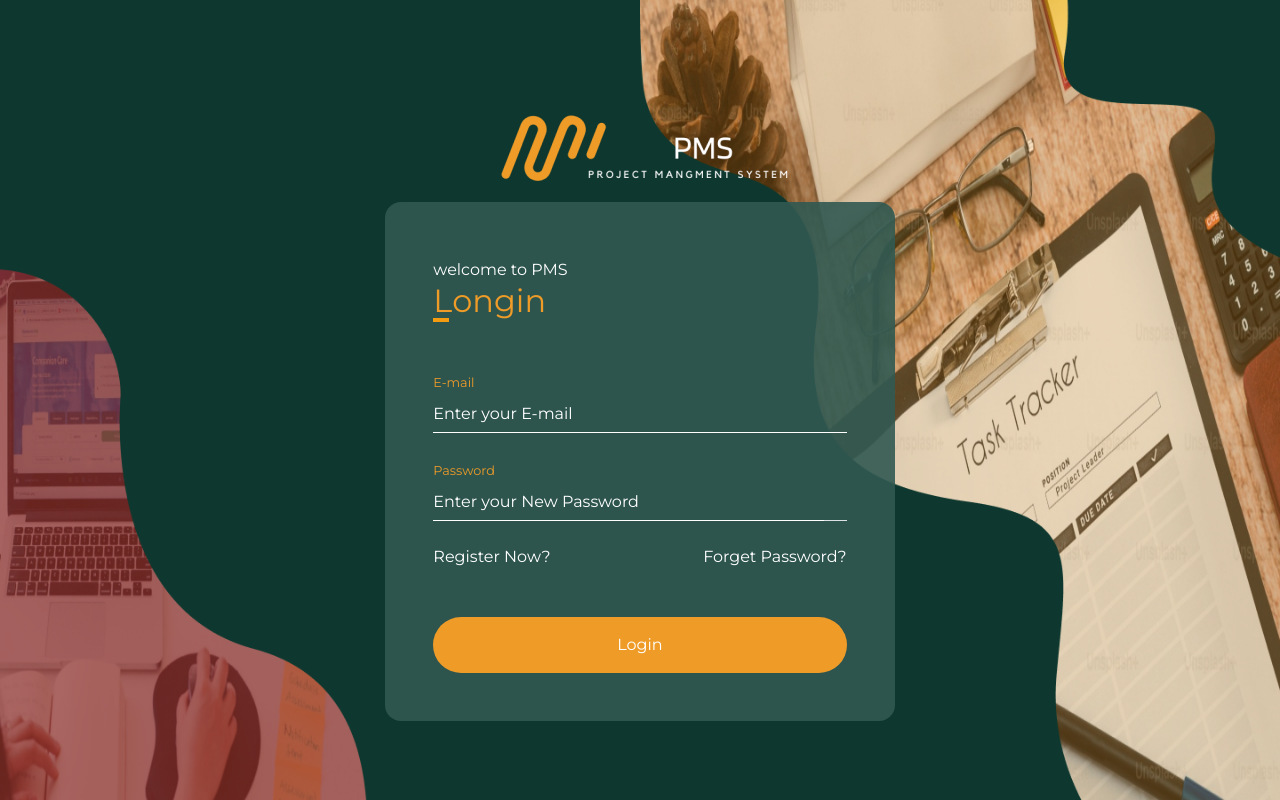
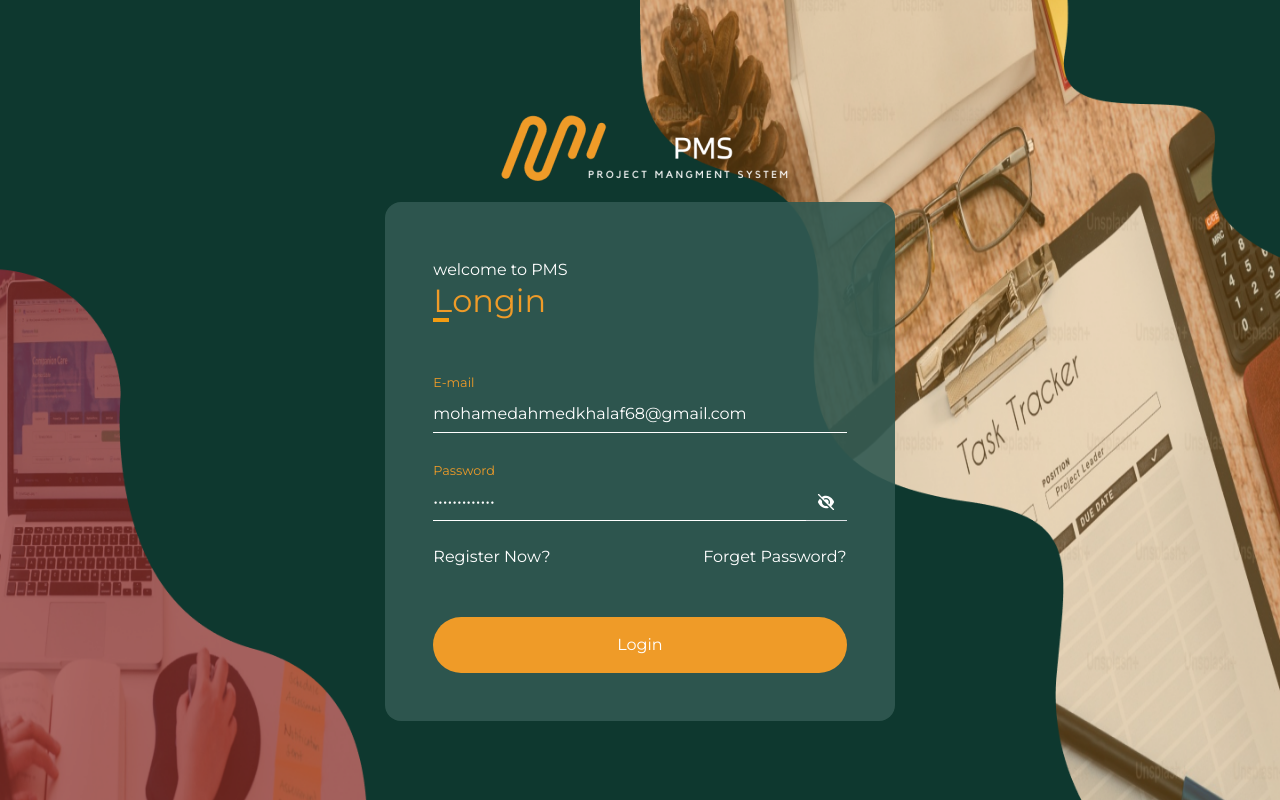
Before and after one commit to Mohammed-A7med/PMS, a React (Vite) app: page /#/ in a window 1280 px wide. Built offline with nearby package versions, Linux system fonts and the light colour scheme.

Commit message:
refactor(FormInput): add forwardRef support for better integration with react-hook-form and focus control

```diff
--- a/src/modules/Authentication/components/UI/FormInput.tsx
+++ b/src/modules/Authentication/components/UI/FormInput.tsx
@@ -1,4 +1,4 @@
-import React, { useState } from "react";
+import React, { useState, forwardRef } from "react";
 
 import EyeIcon from "../../../../icons/EyeIcon";
 import EyeSlashIcon from "../../../../icons/EyeSlashIcon";
@@ -8,12 +8,8 @@
   error?: { message?: string };
 }
 
-const FormInput: React.FC<FormInputProps> = ({
-  label,
-  error,
-  type = "text",
-  ...props
-}) => {
+const FormInput = forwardRef<HTMLInputElement, FormInputProps>(
+  ({ label, error, type = "text", className = "", ...props }, ref) => {
     const [showPassword, setShowPassword] = useState(false);
 
     const isPasswordField = type === "password";
@@ -28,9 +24,10 @@
 
         <div className="input-group">
           <input
+            ref={ref}
             {...props}
             type={isPasswordField ? (showPassword ? "text" : "password") : type}
-          className={`form-control ${props.className || ""}`}
+            className={`form-control responsive-input ${className}`}
             aria-label={props.name || label || "input"}
           />
 
@@ -46,11 +43,11 @@
               <span className="sr-only">
                 {showPassword ? "Hide password" : "Show password"}
               </span>
-            <i
-              className={`text-white ${
-                showPassword ? <EyeIcon /> : <EyeSlashIcon />
-              }`}
-            ></i>
+              {showPassword ? (
+                <EyeIcon color="white" size={18} />
+              ) : (
+                <EyeSlashIcon color="white" size={18} />
+              )}
             </button>
           )}
         </div>
@@ -58,6 +55,9 @@
         {error && <span className="text-danger">{error.message}</span>}
       </div>
     );
-};
+  }
+);
+
+FormInput.displayName = "FormInput"; // ✅ Needed for forwardRef components
 
 export default FormInput;
```
Lines whose indentation alone changed are shown as unchanged.
